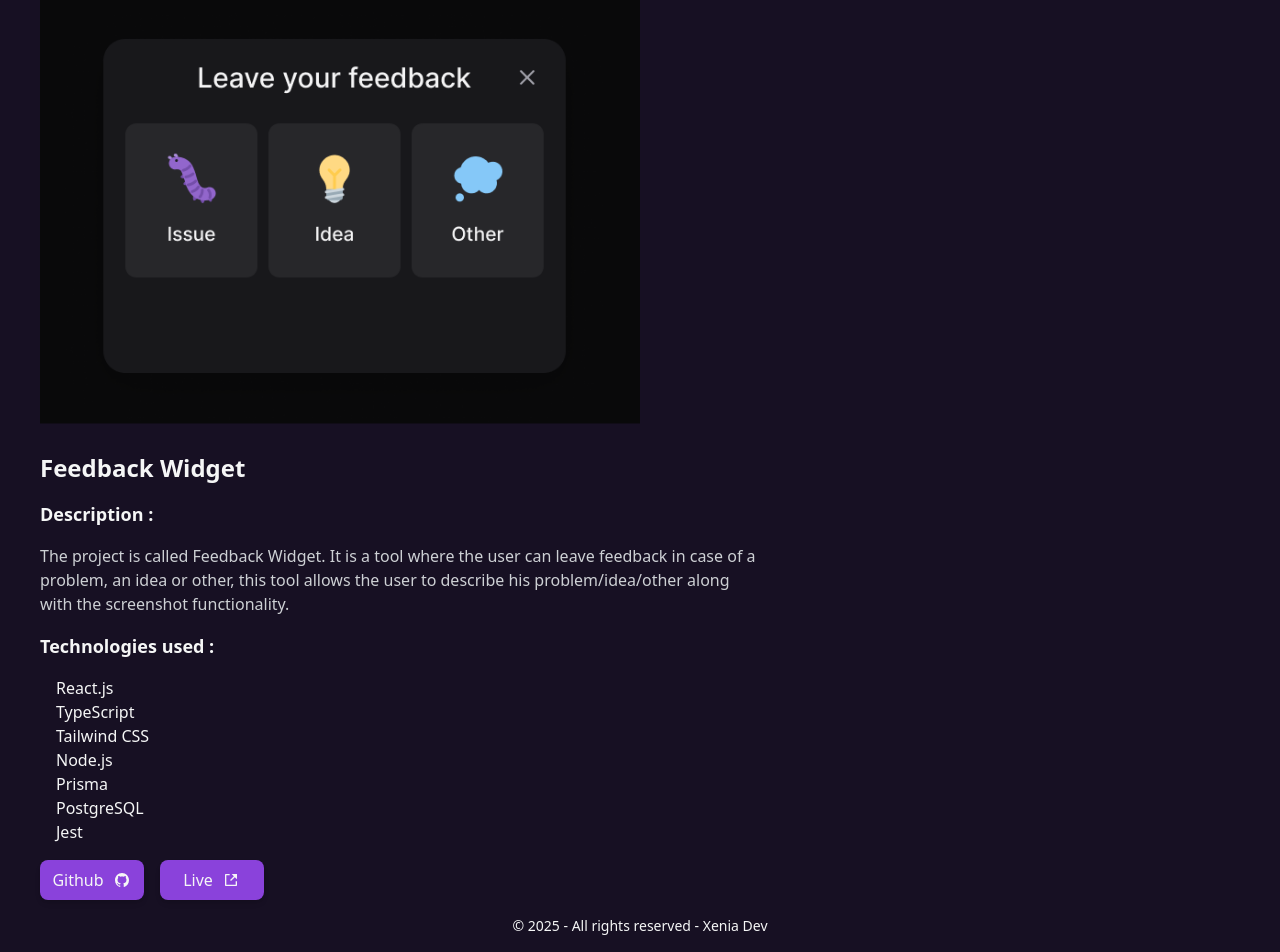
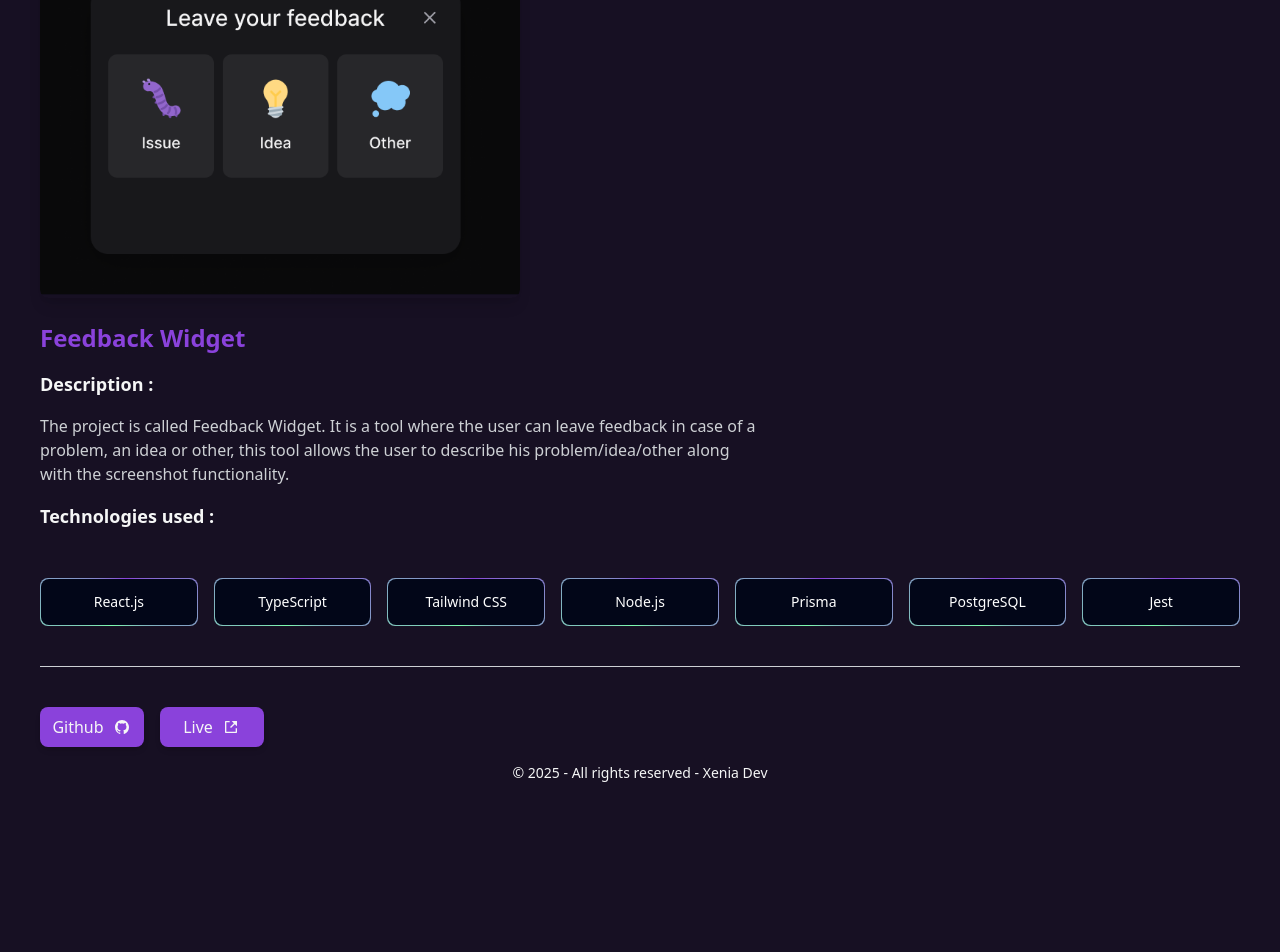
Before and after one commit to xeniaalex3/portfolio_xenia, a Next.js app: page /projects/1 in a window 1280 px wide. Shown: the part 361-1313 px from the top of the page. After the commit the page ends 1160 px from the top, so only its background shows below. Built offline with nearby package versions, Linux system fonts and the light colour scheme.

Commit message:
🐛 fix problem with image css

```diff
--- a/src/app/projects/[projectId]/page.tsx
+++ b/src/app/projects/[projectId]/page.tsx
@@ -1,11 +1,5 @@
 import DetailsProject from '@/components/Projects/DetailsProject/DetailsProject'
 
-interface ProjectDetailsProps {
-  params: { projectId: string }
+export default function ProjectDetails() {
+  return <DetailsProject />
 }
-
-export default async function ProjectDetails({ params }: ProjectDetailsProps) {
-  const projectId = params.projectId;
-
-  return <DetailsProject project={projectId} />
-}
--- a/src/components/Projects/DetailsProject/DetailsProject.tsx
+++ b/src/components/Projects/DetailsProject/DetailsProject.tsx
@@ -7,16 +7,15 @@ import { useRouter } from 'next/navigation'
 import Image from 'next/image'
 import { IoLogoGithub } from 'react-icons/io'
 import { RiShareBoxFill } from 'react-icons/ri'
+import MagicButton from '@/components/ui/Form/MagicButton'
+import { useParams } from "next/navigation";
 
-export interface DetailsProjectProps {
-  project: string
-}
-
-function DetailsProject({ project }: DetailsProjectProps) {
+function DetailsProject() {
   const router = useRouter()
+  const { projectId } = useParams();
 
   const selectedProject = ProjectDetailsData.find(
-    item => item.id === Number(project)
+    item => item.id === Number(projectId)
   )
 
   const handelBackClick = () => {
@@ -27,9 +26,11 @@ function DetailsProject({ project }: DetailsProjectProps) {
     return <p className="text-center text-red-500">Project not found</p>
   }
 
-  const handleGithubClick = () => selectedProject?.github_link && window.open(selectedProject.github_link, '_blank')
-const handleDemoClick = () => selectedProject?.demo && window.open(selectedProject.demo, '_blank')
-
+  const handleGithubClick = () =>
+    selectedProject?.github_link &&
+    window.open(selectedProject.github_link, '_blank')
+  const handleDemoClick = () =>
+    selectedProject?.demo && window.open(selectedProject.demo, '_blank')
 
   return (
     <section className="flex flex-col mx-auto w-[75rem]">
@@ -42,30 +43,36 @@ const handleDemoClick = () => selectedProject?.demo && window.open(selectedProje
         customCss="!w-[6rem] !text-sm !font-normal"
       />
 
-      <div key={selectedProject.id} className="mt-[7rem]">
-        <div className="w-[50%] h-[30%] overflow-hidden box-border mb-6">
+      <div key={selectedProject.id} className="mt-[6rem]">
+        <div className="w-[40%] h-auto overflow-hidden rounded-lg shadow-lg box-border mb-6">
           <Image
             src={selectedProject.image}
             alt={selectedProject.title}
-            width={100}
-            height={100}
-            className="w-full h-full object-fill"
+            width={700}
+            height={400}
+            className="w-full h-auto object-contain rounded-lg"
           />
         </div>
-        <h2 className="text-2xl font-semibold text-[var(--text-primary)] mb-4">
+        <h2 className="text-2xl font-semibold text-[var(--primary-color)] mb-4">
           {selectedProject.title}
         </h2>
-        <h3 className="text-lg font-semibold text-[var(--text-primary)] mb-4">Description :</h3>
-        <p className='text-base font-medium text-[var(--text-secondary)] w-[60%] mb-4'>{selectedProject.description}</p>
-        <div>
-          <h3 className='text-lg font-semibold text-[var(--text-primary)] mb-4'>Technologies used :</h3>
-          <ul className='mb-4'>
-            {selectedProject.technos.map(tech => (
-              <li key={tech} className='ml-4'>{tech}</li>
-            ))}
-          </ul>
+        <h3 className="text-lg font-semibold text-[var(--text-primary)] mb-4">
+          Description :
+        </h3>
+        <p className="text-base font-medium text-[var(--text-secondary)] w-[60%] mb-4">
+          {selectedProject.description}
+        </p>
+
+        <h3 className="text-lg font-semibold text-[var(--text-primary)] mb-2">
+          Technologies used :
+        </h3>
+        <div className="flex flex-row gap-4">
+          {selectedProject.technos.map(tech => (
+            <MagicButton key={tech} title={tech} />
+          ))}
         </div>
-        <div className="flex flex-row gap-4">
+         <hr className="my-10 border-t border-[var(--text-secondary)]"/>
+        <div className="flex flex-row gap-4 mt-8">
           <CustomButton
             text="Github"
             color="violet"
--- a/src/components/ui/Form/MagicButton.tsx
+++ b/src/components/ui/Form/MagicButton.tsx
@@ -15,9 +15,9 @@ const MagicButton = ({
   handleClick,
   otherClasses,
 }: {
-  title: string;
-  icon: React.ReactNode;
-  position: string;
+  title?: string;
+  icon?: React.ReactNode;
+  position?: string;
   handleClick?: () => void;
   otherClasses?: string;
 }) => {
@@ -26,7 +26,7 @@ const MagicButton = ({
       className="relative inline-flex h-12 w-full md:w-60 md:mt-10 overflow-hidden rounded-lg p-[1px] focus:outline-none"
       onClick={handleClick}
     >
-      <span className="absolute inset-[-1000%] animate-[spin_2s_linear_infinite] bg-[conic-gradient(from_90deg_at_50%_50%,#E2CBFF_0%,#393BB2_50%,#E2CBFF_100%)]" />
+      <span className="absolute inset-[-1000%] animate-[spin_2s_linear_infinite] bg-[conic-gradient(from_90deg_at_50%_50%,#8a42db_0%,#7dffaf_50%,#8a42db_100%)]" />
 
       {/* remove px-3 py-1, add px-5 gap-2 */}
       <span
--- a/src/components/ui/ProjectCard/ProjectCardWrapper.tsx
+++ b/src/components/ui/ProjectCard/ProjectCardWrapper.tsx
@@ -28,7 +28,7 @@ function ProjectCardWrapper({
   return (
     <div className="flex flex-col w-[26rem] h-[25rem] bg-[var(--surface-secondary)] rounded-lg shadow-lg cursor-pointer">
       {/* Image Wrapper */}
-      <div className="w-full h-[18rem] overflow-hidden box-border">
+      <div className="w-full h-full overflow-hidden box-border">
         <Image
           src={image as StaticImageData}
           alt={title as string}
```
